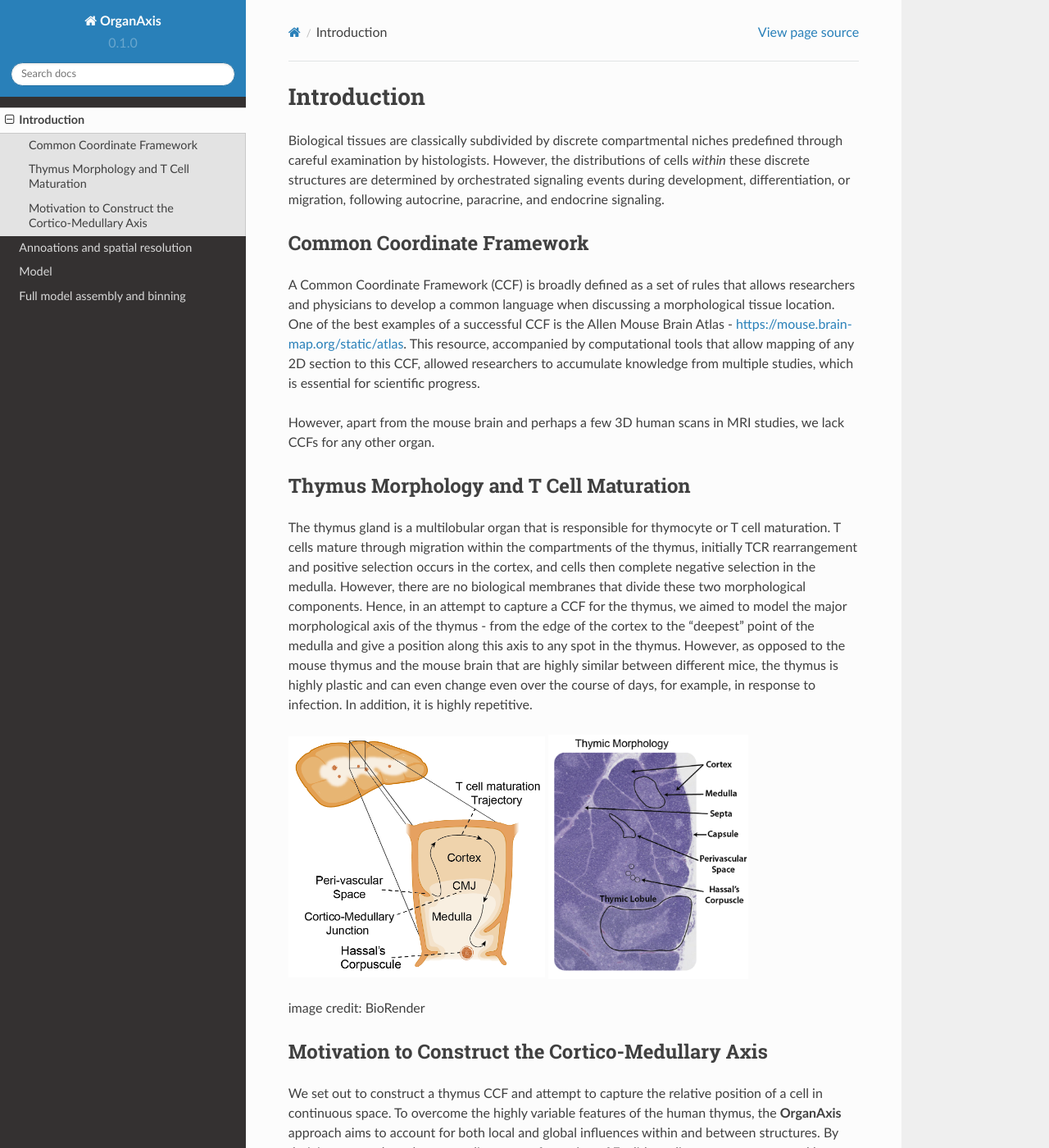
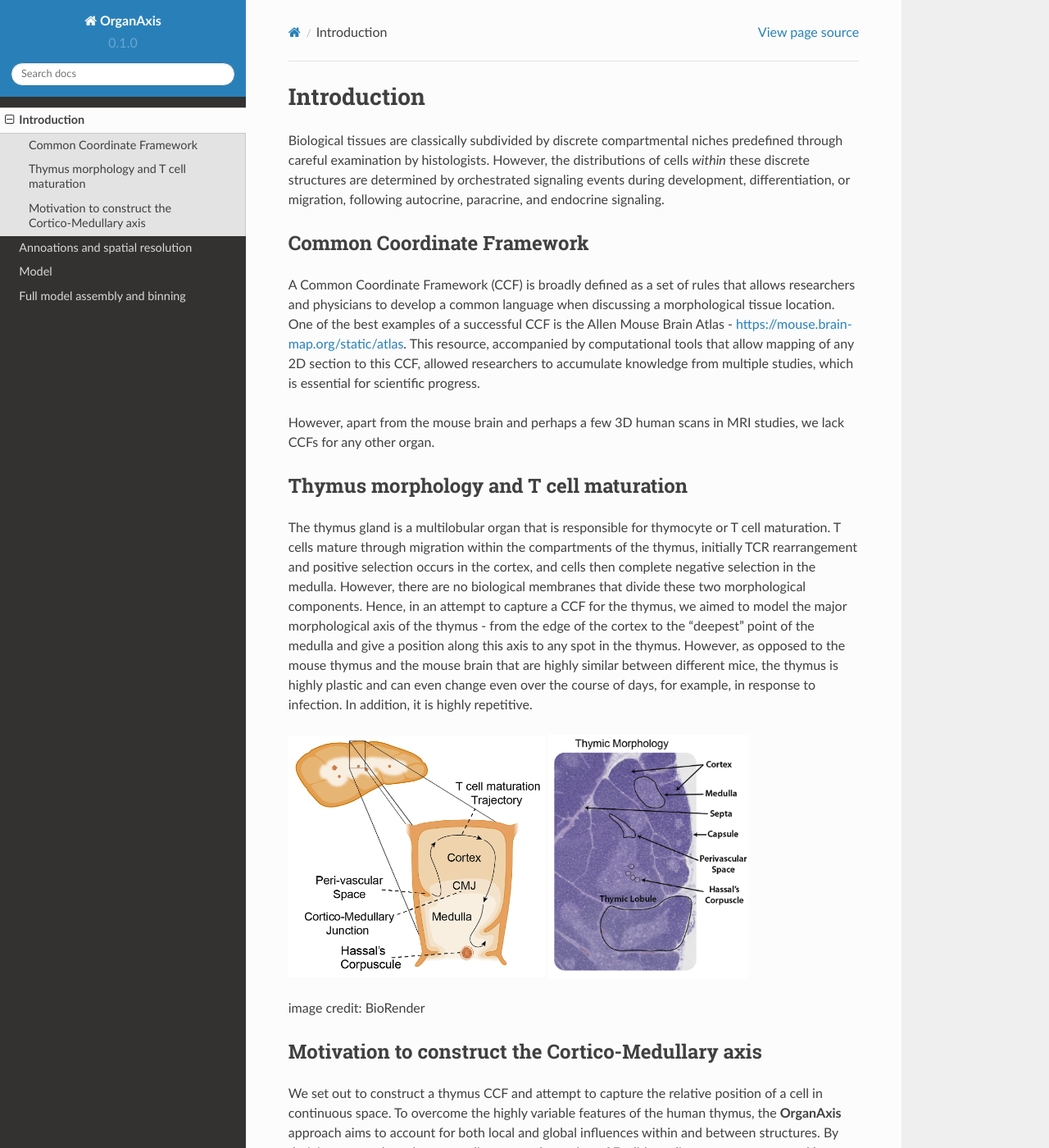
Before and after one commit to nadavyayon/organ_axis_tutorial, a Sphinx documentation site: the page built from docs/source/introduction.rst, in a window 1280 px wide and 1400 px high. Shown: the whole window at 82% size. Built offline with Sphinx 7.4.7 and the Read the Docs theme 2.0.0, drawn with Linux system fonts in a browser that asks for light colours.

```diff
--- a/docs/source/introduction.rst
+++ b/docs/source/introduction.rst
@@ -10,7 +10,7 @@ A Common Coordinate Framework (CCF) is broadly defined as a set of rules that al
 
 However, apart from the mouse brain and perhaps a few 3D human scans in MRI studies, we lack CCFs for any other organ.
 
-Thymus Morphology and T Cell Maturation
+Thymus morphology and T cell maturation
 -----------------
 
 The thymus gland is a multilobular organ that is responsible for thymocyte or T cell maturation. T cells mature through migration within the compartments of the thymus, initially TCR rearrangement and positive selection occurs in the cortex, and cells then complete negative selection in the medulla. However, there are no biological membranes that divide these two morphological components.
@@ -25,7 +25,7 @@ image credit: BioRender
 .. |pic2| image:: images/morphology_paed.PNG
    :width: 35%
 
-Motivation to Construct the Cortico-Medullary Axis
+Motivation to construct the Cortico-Medullary axis
 ---------------
 We set out to construct a thymus CCF and attempt to capture the relative position of a cell in continuous space. To overcome the highly variable features of the human thymus, the **OrganAxis** approach aims to account for both local and global influences within and between structures. By deriving a score based on a non-linear transformation of Euclidean distance, we can control how much the cell is influenced by its proximity to a structure. In a way, we are trying to mimic what the cell is "seeing" in space and project that environmental feature to a unidimensional axis.
 
```
